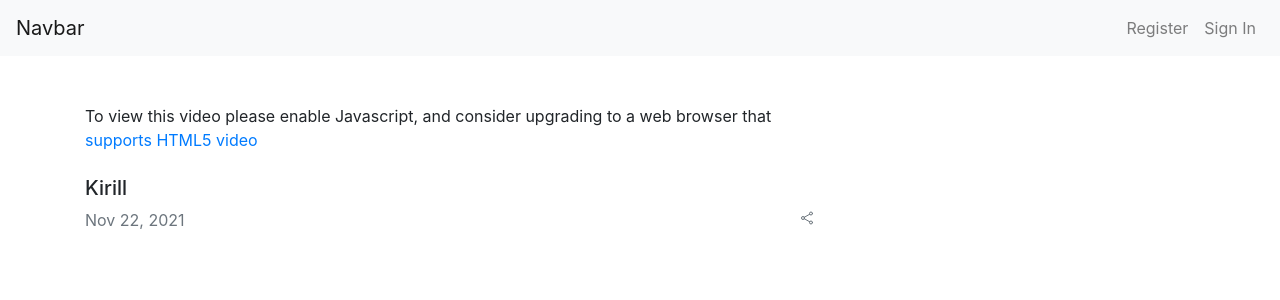
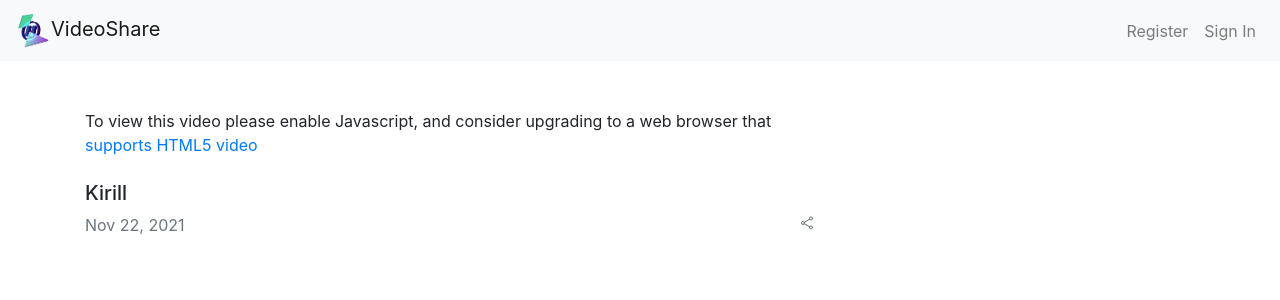
Before and after one commit to M0NAK0V/VideoShare, a Django app: page /videos/2/ in a window 1280 px wide. Shown: the top 300 px of the page. Run offline with Django 3.2, Linux system fonts and the light colour scheme; data comes from the database, SQL or seed files in the repository; both versions use the stored data as it was after the commit; parts of the project's set-up code (start-up, migrations or seed data) failed here and were passed over; some libraries are stand-ins or nearby versions.

Commit message:
Logo commit

```diff
--- a/videoSharer/videos/templates/videos/navigation.html
+++ b/videoSharer/videos/templates/videos/navigation.html
@@ -1,5 +1,5 @@
 <nav class="navbar navbar-expand-lg navbar-light bg-light">
-    <a class="navbar-brand" href="{% url 'index' %}">Navbar</a>
+    <a class="navbar-brand" href="{% url 'index' %}"><img src="/media/logo.png" width="35" height="35">VideoShare</a>
     <button class="navbar-toggler" type="button" data-toggle="collapse" data-target="#navbarSupportedContent" aria-controls="navbarSupportedContent" aria-expanded="false" aria-label="Toggle navigation">
       <span class="navbar-toggler-icon"></span>
     </button>
```
Also changed, not shown: videoSharer/db.sqlite3, videoSharer/media/logo.png (added), videoSharer/media/uploads/profile_pics/unnamed.jpg (added), videoSharer/media/uploads/profile_pics/unnamed_K9bLEyJ.jpg (added), videoSharer/media/uploads/thumbnails/unnamed.jpg (added), videoSharer/media/uploads/thumbnails/прф_vNfyD6S.jpg (added), 2 other files.
